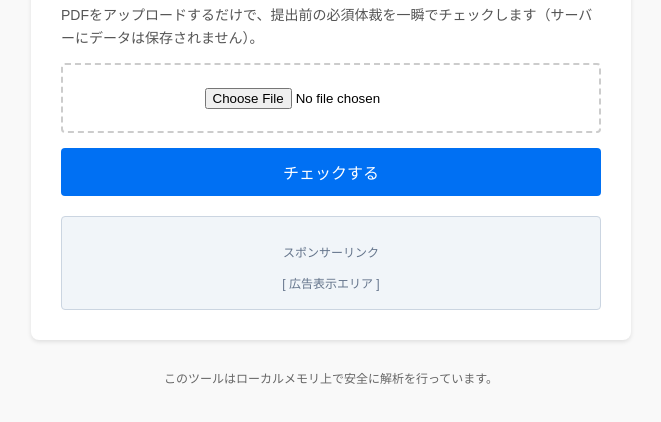
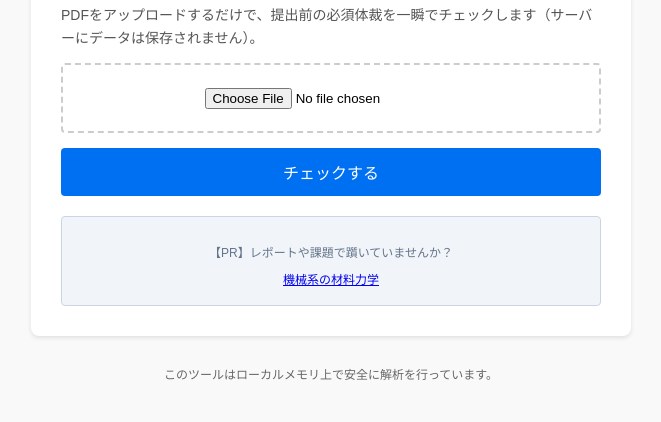
Before and after one commit to BusukeTMWF/ReportChecker, a website: page index.html in a window 1280 px wide. Shown: the part 164-586 px from the top of the page, without its empty margins (309-970 px from the left). Drawn offline with Linux system fonts and the light colour scheme.

Commit message:
広告テスト

```diff
--- a/index.html
+++ b/index.html
@@ -34,10 +34,13 @@
         <button type="submit" class="btn">チェックする</button>
     </form>
 
-    <div class="ad-space" id="ad-top">
-        <p>スポンサーリンク</p>
-        <div>[ 広告表示エリア ]</div>
-    </div>
+<div class="ad-space" id="ad-bottom">
+            <p style="margin-bottom: 8px;">【PR】レポートや課題で躓いていませんか？</p>
+
+            <a href="https://amzn.to/42XNerV" target="_blank">
+                機械系の材料力学
+            </a>
+</div>
 
     <div id="resultContainer" class="result">
         <h3>🔍 校閲チェック結果</h3>
```
